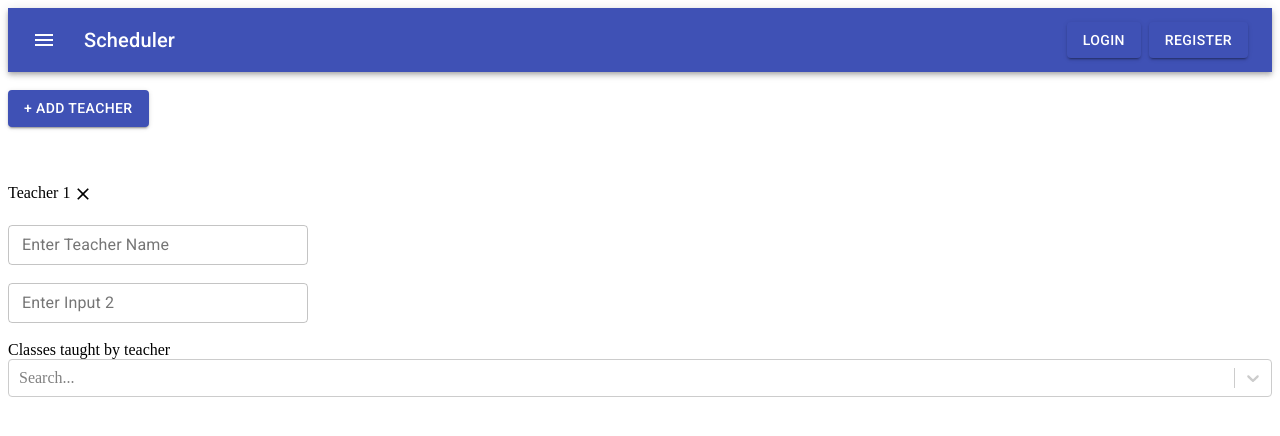
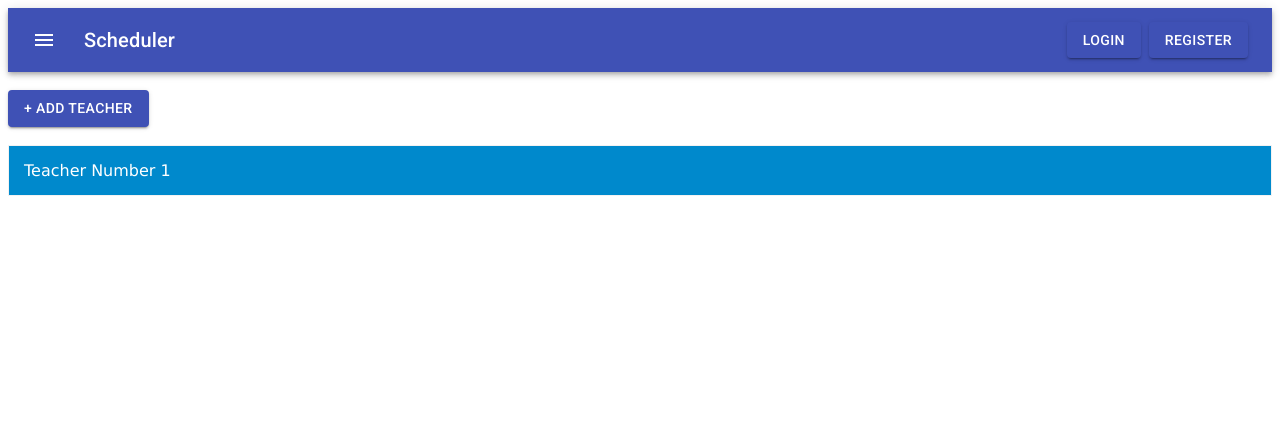
Before and after one commit to aryanmediratta/timetable, a React app in the folder client/: page /addTeacher in a window 1280 px wide. Both pictures are taken after a click on the button "+ ADD TEACHER". Shown: the top 436 px of the page. Built offline with nearby package versions, Linux system fonts and the light colour scheme.

Commit message:
added collapsible sections

```diff
--- a/client/src/components/pages/Teachers.js
+++ b/client/src/components/pages/Teachers.js
@@ -2,6 +2,7 @@ import React from 'react';
 import { Link } from 'react-router-dom';
 import { Button, TextField, IconButton } from '@material-ui/core';
 import Dropdown from '../partials/Dropdown';
+import CollapsibleSections from '../partials/CollapsibleSections';
 
 import CloseIcon from '@material-ui/icons/Close';
 
@@ -67,10 +68,8 @@ class Teachers extends React.Component {
                             { this.state.teachersList.map((e,i) => {
                                 return (
                                 <div>
+                                    <CollapsibleSections title={e.name || `Teacher Number ${i+1}`} show={false}>
                                     <div>
-                                        <br />
-                                        <br />
-                                        <br />
                                         Teacher {i+1}
                                         <span>
                                         <IconButton size="small" aria-label="add teacher" color="inherit" onClick={() => this.removeTeacher(i)}>
@@ -97,9 +96,9 @@ class Teachers extends React.Component {
                                     <div>
                                         <TextField
                                         className="text-field"
-                                        label="Enter Input 2"
+                                        label="Enter Subject Taught"
                                         variant="outlined"
-                                        value={e.input2}
+                                        value={e.subject}
                                         oonChange={(element) => {
                                             const teachersList = [...this.state.teachersList];
                                             teachersList[i] = { ...teachersList[i], subject: element.target.value };
@@ -118,6 +117,7 @@ class Teachers extends React.Component {
                                         isSearchable={false}
                                     />
                                     </span>
+                                    </CollapsibleSections>
                                 </div>
                                 );
                                 })
--- /dev/null
+++ b/client/src/components/partials/CollapsibleSections.js
@@ -0,0 +1,61 @@
+import React from 'react';
+import PropTypes from 'prop-types';
+
+require('../../styles/CollapsibleSections.css');
+
+class CollapsibleSections extends React.Component {
+  constructor() {
+    super();
+
+    this.state = {
+      showing: false,
+    };
+  }
+
+  componentDidUpdate(prevProps) {
+    if (!prevProps.show && this.props.show) {
+      this.setState({
+        showing: this.props.show,
+      });
+    }
+  }
+
+  componentWillMount = () => this.setState({ showing: this.props.show });
+
+  toggle = () => this.setState({ showing: !this.state.showing });
+
+
+  render = () => {
+    /*
+     * Only show the preview when we have some prefills and its not collapsed
+     */
+    let preview = '';
+    if (this.props.preFills && !this.state.showing) preview = this.props.preFills.join(', ');
+    return (
+      <div className="collapsibleSection pointer">
+        <div onClick={()=>this.toggle()} className='header'>
+            {this.props.title}</div>
+        {this.state.showing ? (
+            <div className='content'>
+            {this.props.children}
+            </div>
+            ) : null}
+    </div>
+    );
+  }
+}
+/*
+ * Props Type Checking
+ */
+CollapsibleSections.propTypes = {
+  children: PropTypes.node,
+  title: PropTypes.string,
+  show: PropTypes.bool.isRequired,
+};
+
+CollapsibleSections.defaultProps = {
+  children: null,
+  title: '',
+};
+
+module.exports = CollapsibleSections;
--- /dev/null
+++ b/client/src/styles/CollapsibleSections.css
@@ -0,0 +1,27 @@
+.collapsibleSection {
+    padding: 5px;
+}
+
+.header {
+    cursor: pointer;
+    border: solid 1px #f2f2f2;
+    padding: 15px;
+    background-color: #0089CC;
+    color: #FFF;
+    font-family: verdana;
+}
+
+.pointer {
+    display: inline;
+    cursor: pointer;
+}
+
+.content {
+    cursor: pointer;
+    border-left: solid 1px #f2f2f2;
+    border-right: solid 1px #f2f2f2;
+    border-bottom: solid 1px #f2f2f2;
+    border-radius: 0 0 5px 5px;
+    padding: 15px;
+    font-size: 14px;
+}
```
